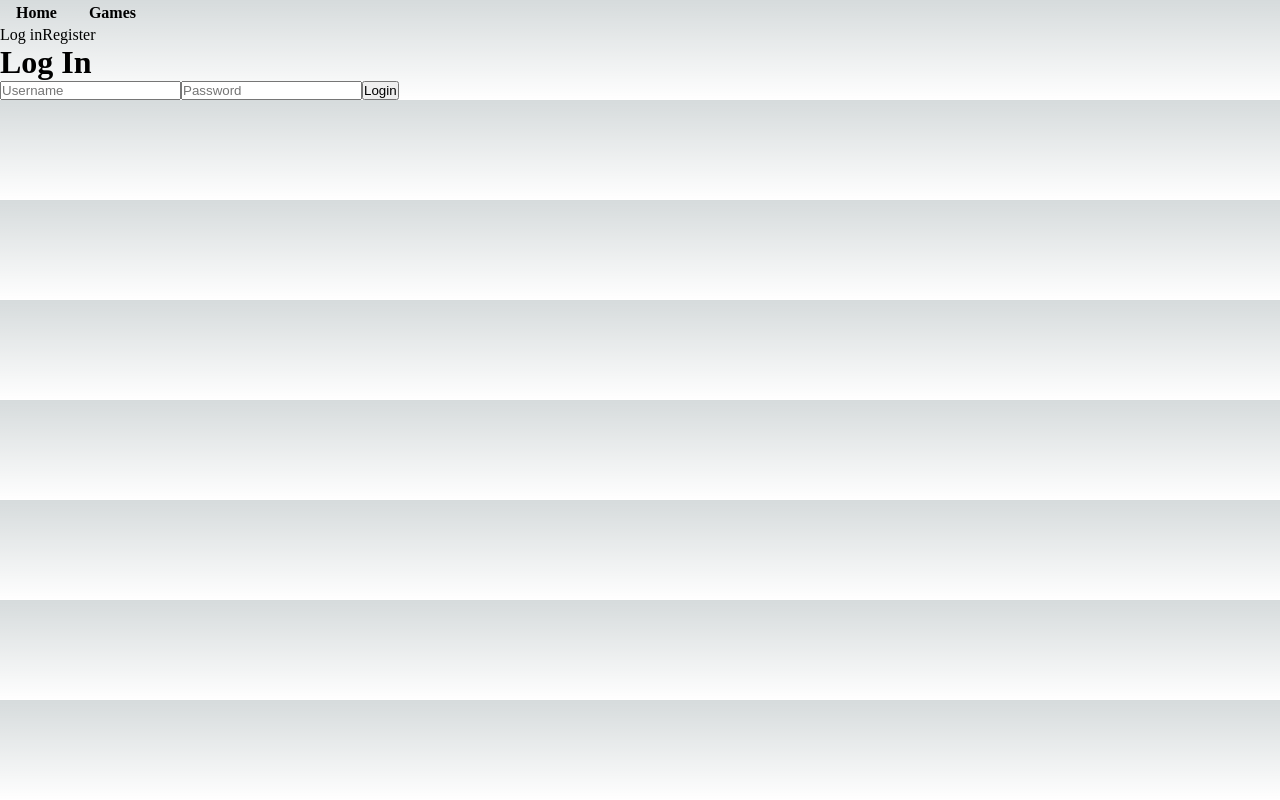
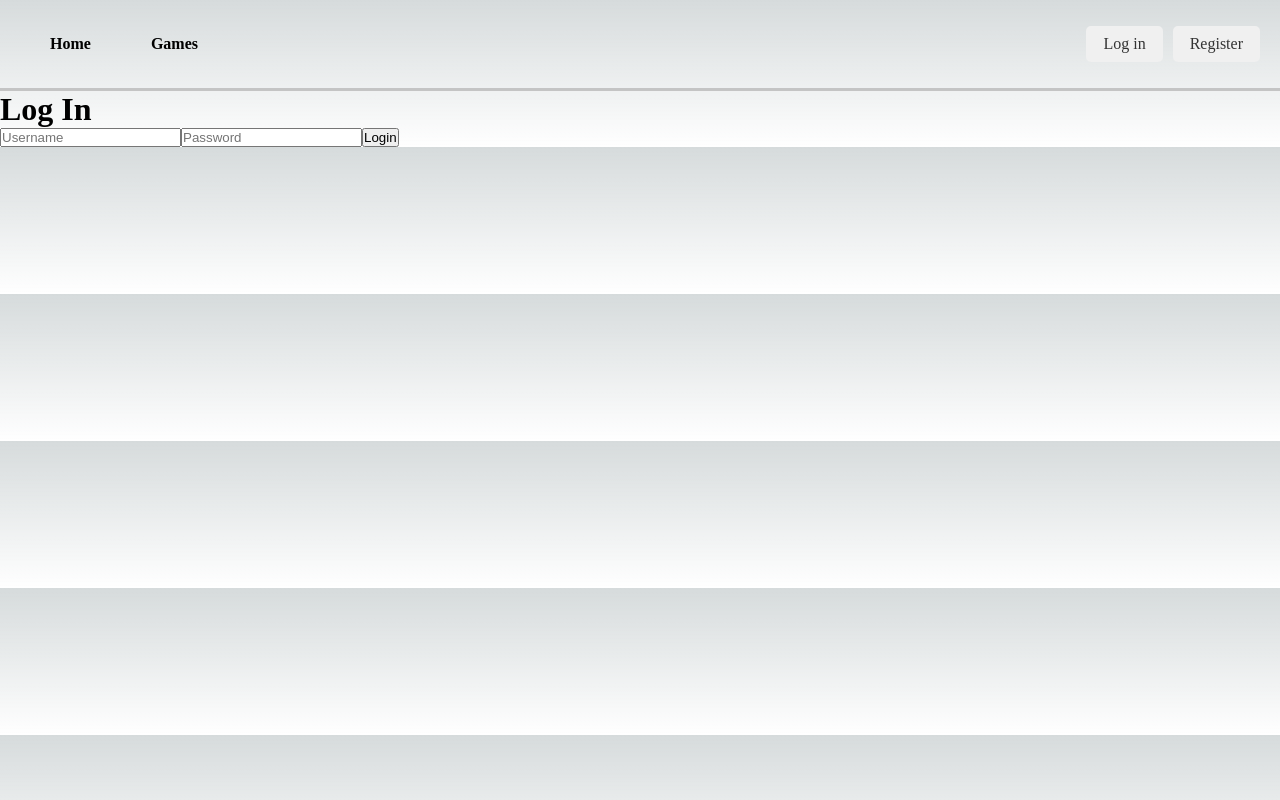
Before and after one commit to KjartanOli/vfor-h2, a Next.js app: page /login in a window 1280 px wide. Built offline with nearby package versions, Linux system fonts and the light colour scheme; no server answers.

Commit message:
Implementing css for header

```diff
--- /dev/null
+++ b/src/app/ui/Header.module.css
@@ -0,0 +1,16 @@
+.container {
+    display: flex;
+    justify-content: space-between;
+    align-items: center;
+    padding: 10px;
+    border-bottom: 3px solid #c4c4c4;
+  }
+
+  .NavBarContainer {
+    flex-grow: 1;
+    padding: 10px;
+  }
+
+  .SessionButtonsContainer {
+    padding: 10px;
+}
--- a/src/app/ui/Header.tsx
+++ b/src/app/ui/Header.tsx
@@ -1,9 +1,14 @@
 import NavBar from "./NavBar";
 import SessionButtons from "./SessionButtons";
+import styles from "./Header.module.css";
 
 export default function Header() {
-  return (<header>
-            <NavBar></NavBar>
-            <SessionButtons></SessionButtons>
+  return (<header className={styles.container}>
+            <div className={styles.NavBarContainer}>
+              <NavBar></NavBar>
+            </div>
+            <div className={styles.SessionButtonsContainer}>
+              <SessionButtons></SessionButtons>
+            </div>
           </header>);
 }
--- a/src/app/ui/NavBar.module.css
+++ b/src/app/ui/NavBar.module.css
@@ -1,26 +1,33 @@
+.navbar {
+    text-align: left;
+    padding: 10px 0;
+  }
+
   .navbar > ul {
     padding: 0;
     list-style: none;
+    display: flex;
+    justify-content: flex-start;
+    margin: 0;
   }
 
   .navbar > ul > li {
-    display: inline-block;
-    margin-left: 1rem;
-    margin-right: 1rem;
-    padding-top: 0.25rem;
-    padding-bottom: 0.25rem;
-    font-weight: bold;
+    margin: 0 20px;
+    padding: 5px 0;
   }
 
   .navbar a {
     text-decoration: none;
+    font-weight: bold;
+    padding: 10px;
+    transition: color 0.3s;
   }
 
   .active {
-    color: #f2f2f2;
-    text-shadow: black 1px 0 10px;
+
+    text-shadow: 0 0 10px #fff;
   }
 
-.inactive {
-
+  .inactive:hover {
+    color: #bbb;
   }
--- /dev/null
+++ b/src/app/ui/SessionButtons.module.css
@@ -0,0 +1,20 @@
+.container {
+    display: flex;
+    gap: 10px; /* Adds space between the login and register links */
+    align-items: center; /* Vertically aligns the links */
+    justify-content: center; /* Centers the links horizontally */
+  }
+
+  .login, .register {
+    padding: 8px 16px; /* Adds padding to make the links more clickable */
+    border: 1px solid transparent; /* Optional: adds a border which can be styled on hover */
+    text-decoration: none; /* Removes underline from links */
+    background-color: #f0f0f0; /* Light gray background */
+    color: #333; /* Dark text color for contrast */
+    border-radius: 5px; /* Rounded corners for a smoother look */
+  }
+
+  .login:hover, .register:hover {
+    border-color: #ccc; /* Changes border color on hover for visual feedback */
+    background-color: #e9e9e9; /* Slightly darker background on hover */
+  }
--- a/src/app/ui/SessionButtons.tsx
+++ b/src/app/ui/SessionButtons.tsx
@@ -1,12 +1,13 @@
 import { cookies } from "next/headers";
 import Link from "next/link";
 import { signout } from "../actions";
+import styles from "./SessionButtons.module.css";
 
 export default function SessionButtons() {
   if (cookies().get('SESSION'))
     return (<form action={signout}><button>Sign out</button></form>)
-  return (<div>
-            <Link href="/login">Log in</Link>
-            <Link href="/register">Register</Link>
+  return (<div className={styles.container}>
+            <Link href="/login" className={styles.login}>Log in</Link>
+            <Link href="/register" className={styles.register}>Register</Link>
           </div>)
 }
```
Lines whose indentation alone changed are shown as unchanged.
